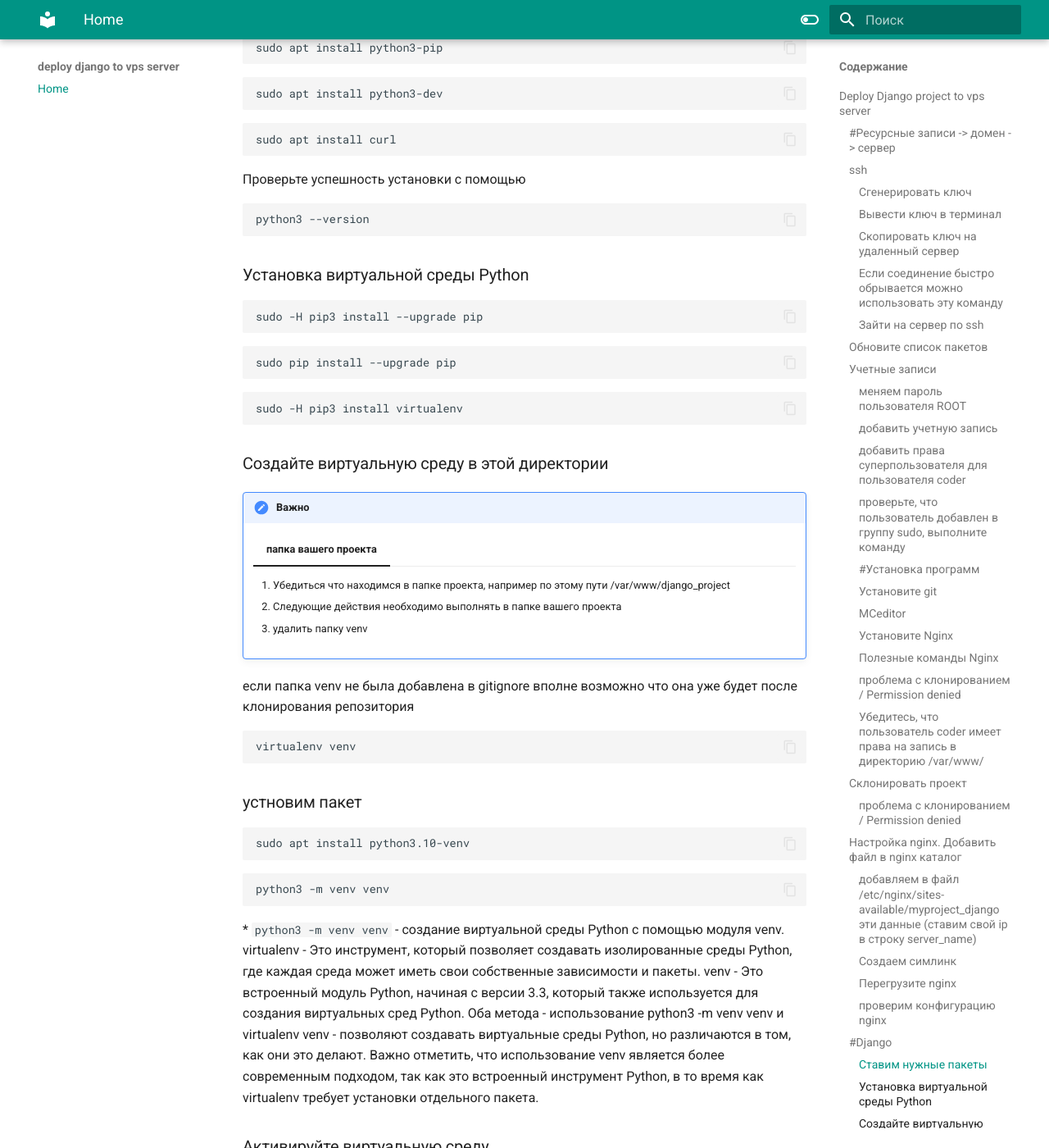
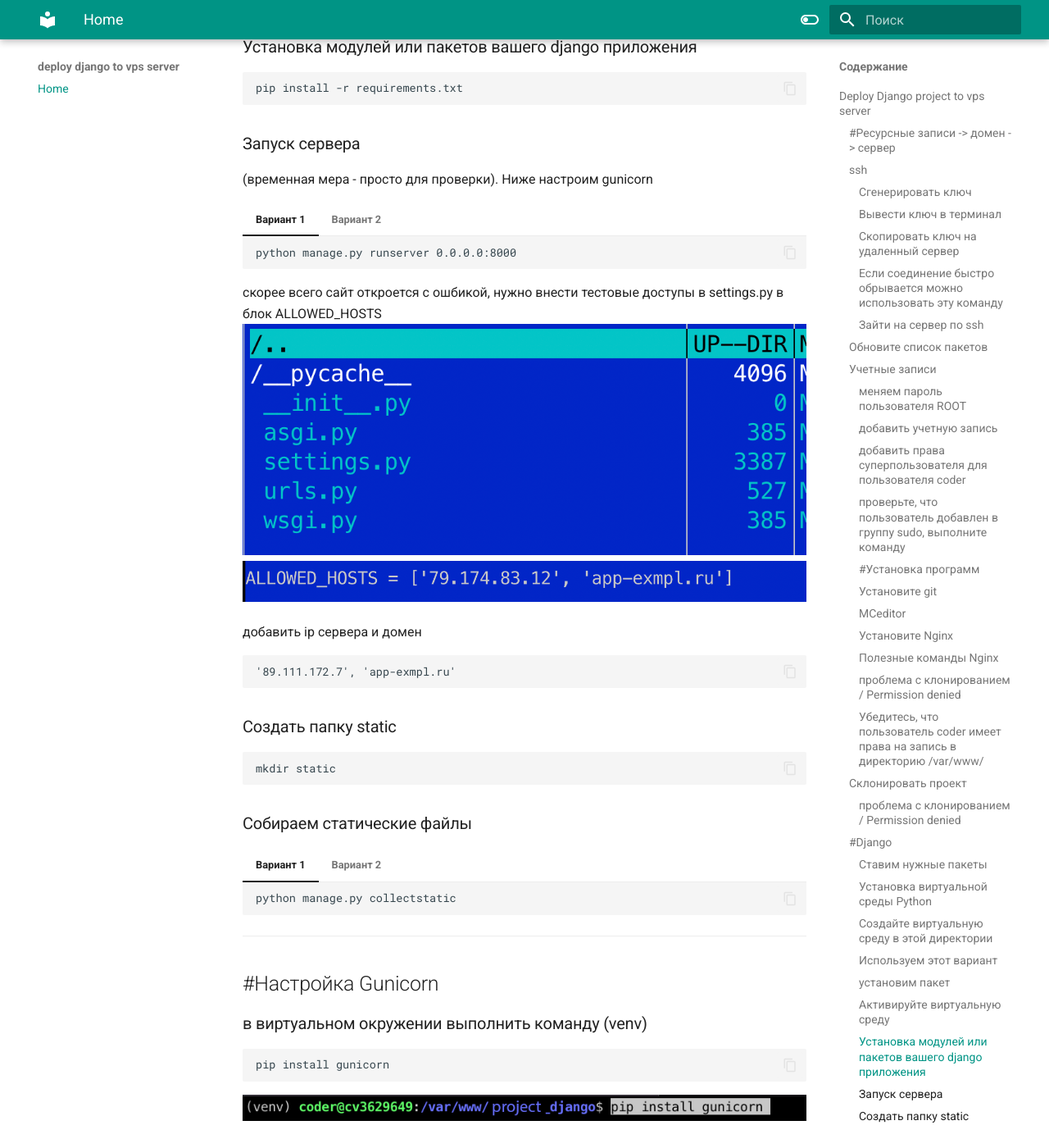
Before and after one commit to pavelcity/deploy-django-to-vps-server, an MkDocs documentation site: the page built from docs/index.md, in a window 1280 px wide and 1400 px high, scrolled down 6997 px. Shown: the whole window at 82% size. Built offline with MkDocs 1.6.1 and Material for MkDocs 9.7.7, drawn with Linux system fonts in a browser that asks for light colours; some of the changed text lies outside the part shown.

Commit message:
added info

````diff
--- a/docs/index.md
+++ b/docs/index.md
@@ -213,63 +213,16 @@
 
 ----
 
-## Настройка nginx.	Добавить файл в nginx каталог
-(myproject_django - придумайте свой вариант)
-```
-sudo nano /etc/nginx/sites-available/myproject_django
-```
 
-### добавляем в файл /etc/nginx/sites-available/myproject_django эти данные (ставим свой ip в строку server_name)
-``` linenums="1"
-server {
-
-	server_name 00.000.000.000;
-
-	location /static/ {
-		root '/var/www/myproject_django/';
-	}
-
-	location /media/ {
-		root '/var/www/myproject_django/';
-	}
-
-	location / {
-		include proxy_params;
-		proxy_pass http://unix:/run/gunicorn.sock;
-	}
-}
-```
-
-### Создаем симлинк
-```
-sudo ln -s /etc/nginx/sites-available/myproject_django /etc/nginx/sites-enabled
-```
-
-### Перегрузите nginx
-```
-sudo systemctl restart nginx
-```
-```
-sudo service nginx restart
-```
-
-### проверим конфигурацию nginx
-```
-sudo nginx -t
-```
-
----
 
 
 ## #Django
+
 ### Ставим нужные пакеты
-* `sudo apt install gcc (python-dev) python3-pip python3-dev curl -y`
+* `sudo apt install gcc python3 python3-pip python3-dev curl -y`
 
 ```
 sudo apt install gcc
-```
-```
-??? sudo apt install python-dev-is-python3
 ```
 ```
 sudo apt install python3
@@ -290,16 +243,16 @@
 ```
 
 
+
 ### Установка виртуальной среды Python
 ```
 sudo -H pip3 install --upgrade pip
 ```
 ```
-sudo pip install --upgrade pip
-```
-```
 sudo -H pip3 install virtualenv
 ```
+
+
 
 ### Создайте виртуальную среду в этой директории
 
@@ -311,17 +264,22 @@
         3. удалить папку venv
 
 если папка venv не была добавлена в gitignore вполне возможно что она уже будет после клонирования репозитория
-```
-virtualenv venv
-```
-### устновим пакет
-```
-sudo apt install python3.10-venv
-```
-```
-python3 -m venv venv
-```
-* `python3 -m venv venv` - создание виртуальной среды Python с помощью модуля venv. virtualenv - Это инструмент, который позволяет создавать изолированные среды Python, где каждая среда может иметь свои собственные зависимости и пакеты. venv - Это встроенный модуль Python, начиная с версии 3.3, который также используется для создания виртуальных сред Python. Оба метода - использование python3 -m venv venv и virtualenv venv - позволяют создавать виртуальные среды Python, но различаются в том, как они это делают. Важно отметить, что использование venv является более современным подходом, так как это встроенный инструмент Python, в то время как virtualenv требует установки отдельного пакета.
+
+=== "Вариант 1"
+    ### Используем этот вариант
+    ```
+    virtualenv venv
+    ```
+
+=== "Вариант 2"
+    ### установим пакет
+    ```
+    sudo apt install python3.10-venv
+    ```
+    ```
+    python3 -m venv venv
+    ```
+    * `python3 -m venv venv` - создание виртуальной среды Python с помощью модуля venv. virtualenv - Это инструмент, который позволяет создавать изолированные среды Python, где каждая среда может иметь свои собственные зависимости и пакеты. venv - Это встроенный модуль Python, начиная с версии 3.3, который также используется для создания виртуальных сред Python. Оба метода - использование python3 -m venv venv и virtualenv venv - позволяют создавать виртуальные среды Python, но различаются в том, как они это делают. Важно отметить, что использование venv является более современным подходом, так как это встроенный инструмент Python, в то время как virtualenv требует установки отдельного пакета.
 
 
 
@@ -337,15 +295,22 @@
 
 ### Запуск сервера
 (временная мера - просто для проверки). Ниже настроим gunicorn
-```
-python manage.py runserver 0.0.0.0:8000
-```
-```
-python3 manage.py runserver 0.0.0.0:8000
-```
+=== "Вариант 1"
+    ```
+    python manage.py runserver 0.0.0.0:8000
+    ```
+=== "Вариант 2"
+    ```
+    python3 manage.py runserver 0.0.0.0:8000
+    ```
 скорее всего сайт откроется с ошбикой, нужно внести тестовые доступы в settings.py в блок ALLOWED_HOSTS
 ![settingspy](assets/img/settings.png)
 ![hosts](assets/img/hosts.png)
+
+добавить ip сервера и домен
+```
+'89.111.172.7', 'app-exmpl.ru'
+```
 
 
 ### Создать папку static
@@ -355,12 +320,14 @@
 
 
 ### Cобираем статические файлы
-```
-python manage.py collectstatic
-```
-```
-python3 manage.py collectstatic
-```
+=== "Вариант 1"
+    ```
+    python manage.py collectstatic
+    ```
+=== "Вариант 2"
+    ```
+    python3 manage.py collectstatic
+    ```
 
 ---
 
@@ -479,10 +446,85 @@
 ---
 
 
-* `другое`
+## Настройка nginx.	Добавить файл в nginx каталог
+myproject_django - придумайте свой вариант или использйте название папки вашего проекта
+```
+sudo nano /etc/nginx/sites-available/myproject_django
+```
+```
+sudo mcedit /etc/nginx/sites-available/myproject_django
+```
+
+
+### добавляем в файл /etc/nginx/sites-available/myproject_django эти данные (ставим свой домен в строку server_name)
+``` linenums="1"
+server {
+
+	server_name app-exmpl.ru www.app-exmpl.ru;
+
+	location /static/ {
+		root '/var/www/myproject_django/';
+	}
+
+	location /media/ {
+		root '/var/www/myproject_django/';
+	}
+
+	location / {
+		include proxy_params;
+		proxy_pass http://unix:/run/gunicorn.sock;
+	}
+}
+```
+
+### Перегрузите nginx
+```
+sudo systemctl restart nginx
+```
+```
+sudo service nginx restart
+```
+
+### проверим конфигурацию nginx
+```
+sudo nginx -t
+```
+```
+sudo service nginx status
+```
+
+---
+
+### изменить настройки нашего проекта django
+нужно внести  доступы в settings.py в блок ALLOWED_HOSTS
+![settingspy](assets/img/settings.png)
+![hostsnew](assets/img/hosts_new.png)
+
+добавить домен + домен с www
+
+### restart gunicorn
 ```
 sudo service gunicorn restart
 ```
+
+### Создаем симлинк nginx конфиг нашего проекта
+`myproject_django` - замените на название вашего проекта
+```
+sudo ln -s /etc/nginx/sites-available/myproject_django /etc/nginx/sites-enabled/
+```
+
+### Перегрузите nginx
+```
+sudo systemctl restart nginx
+```
+```
+sudo service nginx restart
+```
+
+---
+
+* `другое`
+
 
 ```
 sudo systemctl daemon-reload
````
Also changed, not shown: other parts of docs/index.md (+1 -1 lines), docs/assets/img/hosts_new.png (added), 2 other files.
